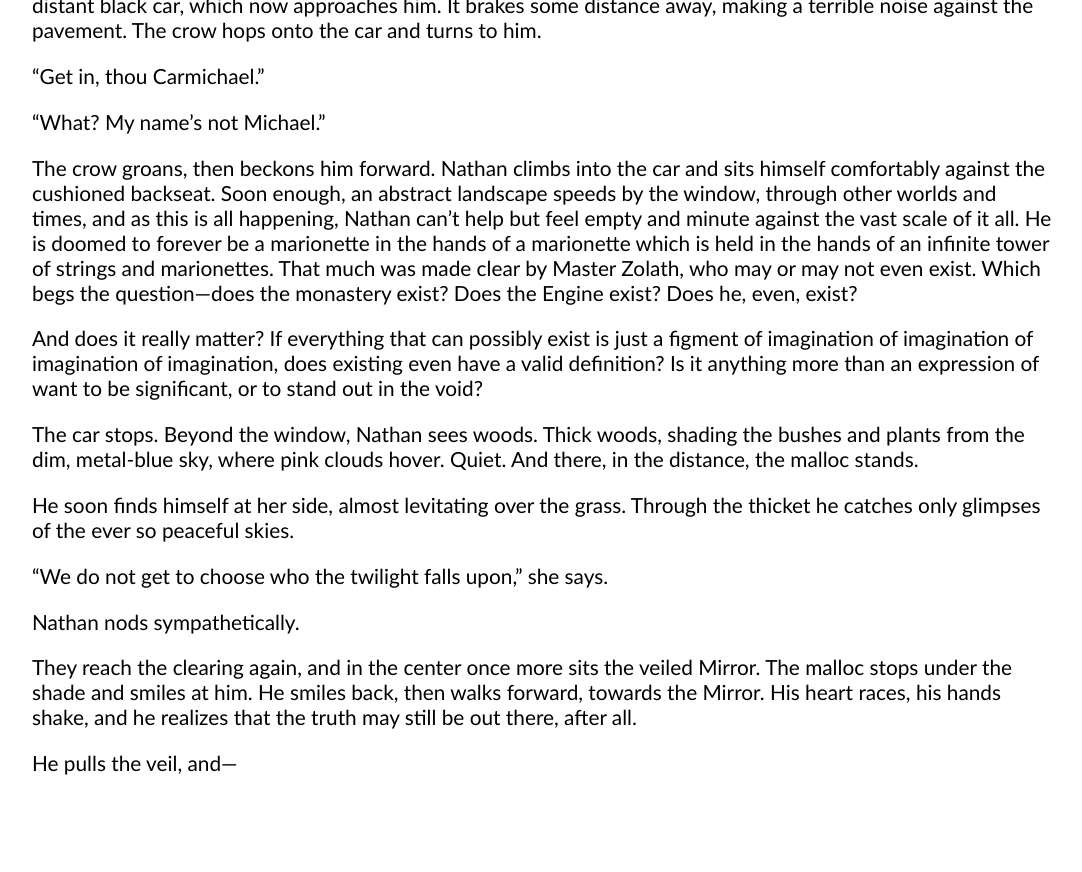
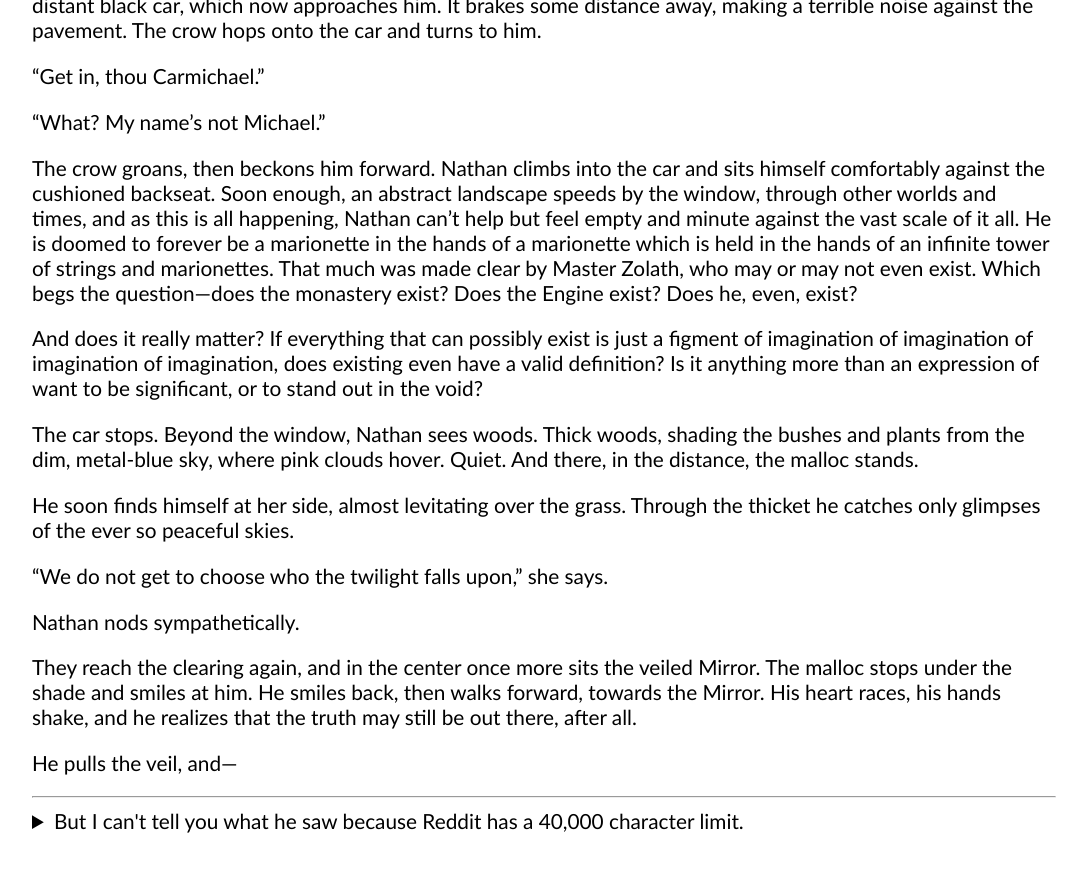
Before and after one commit to NewDefectus/newdefectus.github.io, a Jekyll site: the page built from writing/anti-anti-jokes/monastery.md, in a window 1280 px wide and 900 px high, scrolled down 17315 px. Shown: the top 872 px of the window, without its empty margins (96-1178 px from the left). Built offline with Jekyll 4.4.1, drawn with Linux system fonts in a browser that asks for light colours; before the commit the page ends 18111 px from its top, so only the background shows below that; some of the changed text lies outside the part shown.

Commit message:
Add the missing punchline in the monastery anti-anti-joke Also add an explanation for it (blergh)

```diff
--- a/writing/anti-anti-jokes/monastery.md
+++ b/writing/anti-anti-jokes/monastery.md
@@ -504,3 +504,15 @@
 They reach the clearing again, and in the center once more sits the veiled Mirror. The malloc stops under the shade and smiles at him. He smiles back, then walks forward, towards the Mirror. His heart races, his hands shake, and he realizes that the truth may still be out there, after all.
 
 He pulls the veil, and—
+
+<hr>
+
+<details>
+    <summary>But I can't tell you what he saw because Reddit has a 40,000 character limit.</summary>
+
+    I guess I should explain this one.
+
+    This anti-anti-joke was <a href="https://www.reddit.com/r/AntiAntiJokes/comments/e7fx1j/a_man_is_driving_down_the_road_and_breaks_down/">posted on Reddit</a>, where posts have a 40,000 character limit. The punchline of the <a href="https://www.reddit.com/r/Jokes/comments/8z27yz/a_man_is_driving_down_the_road_and_breaks_down/">original joke</a> was something like "But I can't tell you what he saw because you're not a monk," but I reworked it so that the punchline was that the story became so long that I simply couldn't fit the description of what the protagonist saw into the post.
+
+</details>
+<br>
```
